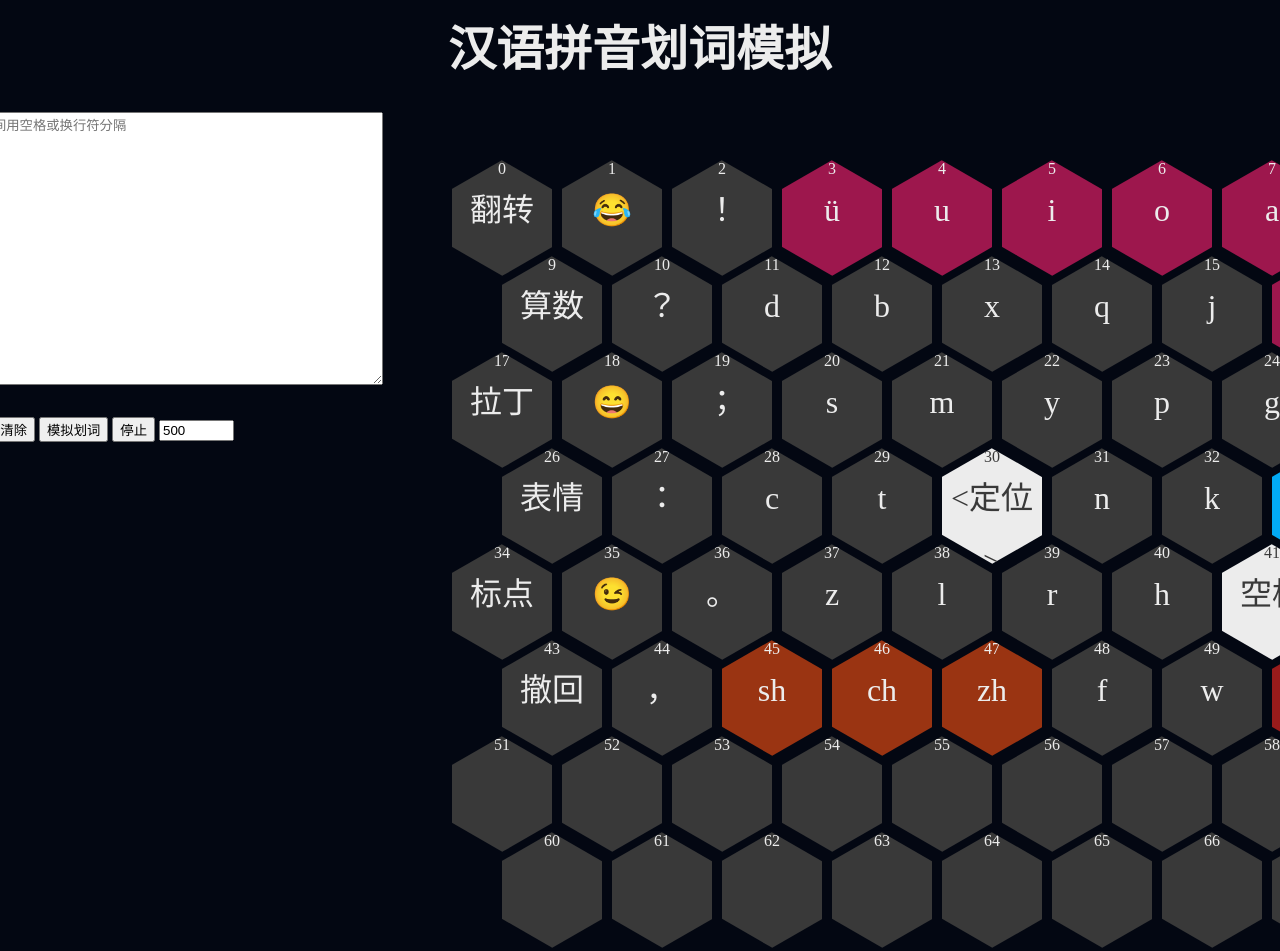
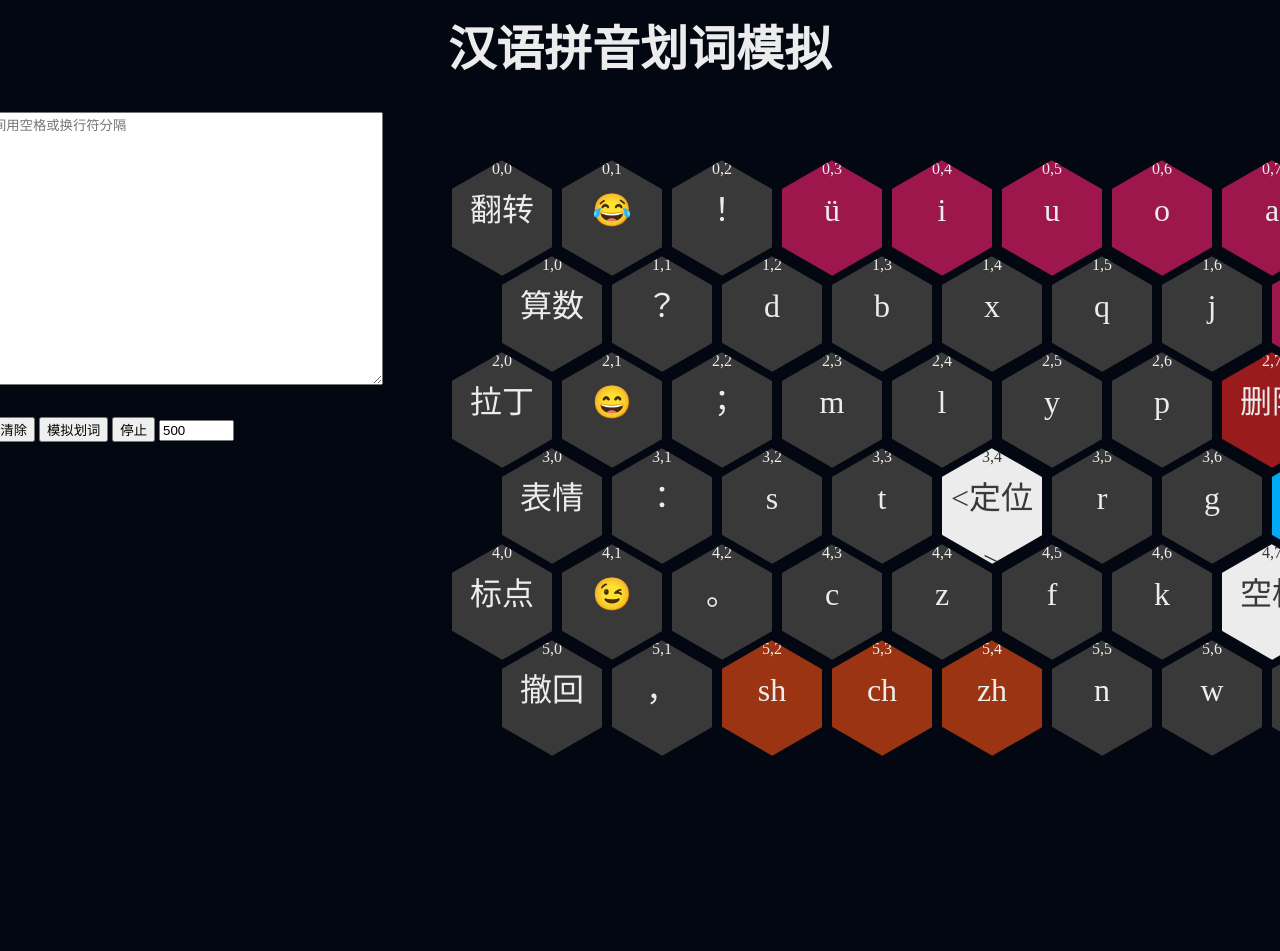
Before and after one commit to crazydan-studio/kuaizi-ime, a plain HTML site: page analyze/simulate.html in a window 1280 px wide. Shown: the top 951 px of the page. Drawn offline with Linux system fonts and the light colour scheme.

Commit message:
Analyze: 调整按键布局

```diff
--- a/analyze/simulate.css
+++ b/analyze/simulate.css
@@ -97,6 +97,8 @@ body {
   text-align: center;
   transform: skewY(-30deg) rotate(60deg);
 }
+
+.hex-inner .index {}
 
 .hex-inner .char {
   font-size: 2em;
--- a/analyze/simulate.js
+++ b/analyze/simulate.js
@@ -15,17 +15,17 @@ const hexSpacing = 5;
 const hexOuterWidth = hexWidth + 2 * hexSpacing;
 const keys = [
   // row 0
-  ['翻转', '😂', '！', 'ü', 'u', 'i', 'o', 'a', null],
+  ['翻转', '😂', '！', 'ü', 'i', 'u', 'o', 'a', null],
   // row 1
   ['算数', '？', 'd', 'b', 'x', 'q', 'j', 'e'],
   // row 2
-  ['拉丁', '😄', '；', 's', 'm', 'y', 'p', 'g', null],
+  ['拉丁', '😄', '；', 'm', 'l', 'y', 'p', '删除', null],
   // row 3
-  ['表情', '：', 'c', 't', '&lt;定位>', 'n', 'k', '换行'],
+  ['表情', '：', 's', 't', '&lt;定位>', 'r', 'g', '换行'],
   // row 4
-  ['标点', '😉', '。', 'z', 'l', 'r', 'h', '空格', null],
+  ['标点', '😉', '。', 'c', 'z', 'f', 'k', '空格', null],
   // row 5
-  ['撤回', '，', 'sh', 'ch', 'zh', 'f', 'w', '删除']
+  ['撤回', '，', 'sh', 'ch', 'zh', 'n', 'w', 'h']
 ];
 
 initKeyboard();
@@ -33,25 +33,27 @@ initKeyboard();
 function initKeyboard() {
   for (let i = 0, row = 0, column = 0; i < line * lineCount - 4; i++) {
     const keyRow = keys[row] || [];
-    const keyChar = keyRow[column++] || '';
-    if (column >= keyRow.length) {
-      row += 1;
-      column = 0;
-    }
+    const keyChar = keyRow[column] || '';
 
     const $key = document.createElement('li');
-    $key.className = 'key ' + (keyChar ? '' : 'disabled');
+    $key.className = 'key ' + (keyChar ? '' : 'hidden');
     $key.id = getKeyElementId(keyChar || i);
     $key.setAttribute('name', keyChar || '');
     $key.innerHTML = `
           <span class="hex"><span class="hex-inner">
-          <span class="index">${i}</span><br/>
+          <span class="index">${row},${column}</span><br/>
           <span class="char">${keyChar}</span>
           <!--<input type="text" style="width: 24px;margin-left: 8px;">-->
           </span></span>
           `;
 
     $keyboard.appendChild($key);
+
+    column += 1;
+    if (column >= keyRow.length) {
+      row += 1;
+      column = 0;
+    }
   }
 
   $keyboard.style.width = `${lineCount * hexOuterWidth}px`;
```
